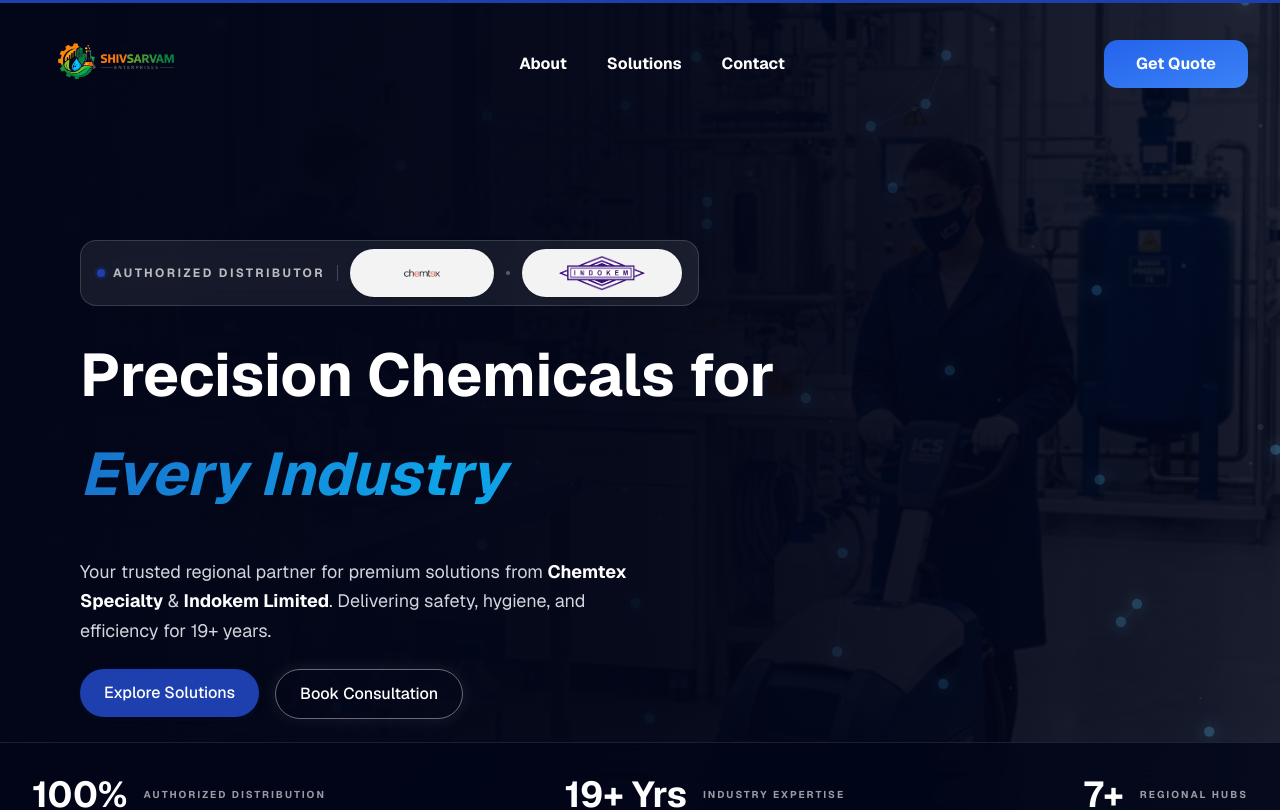
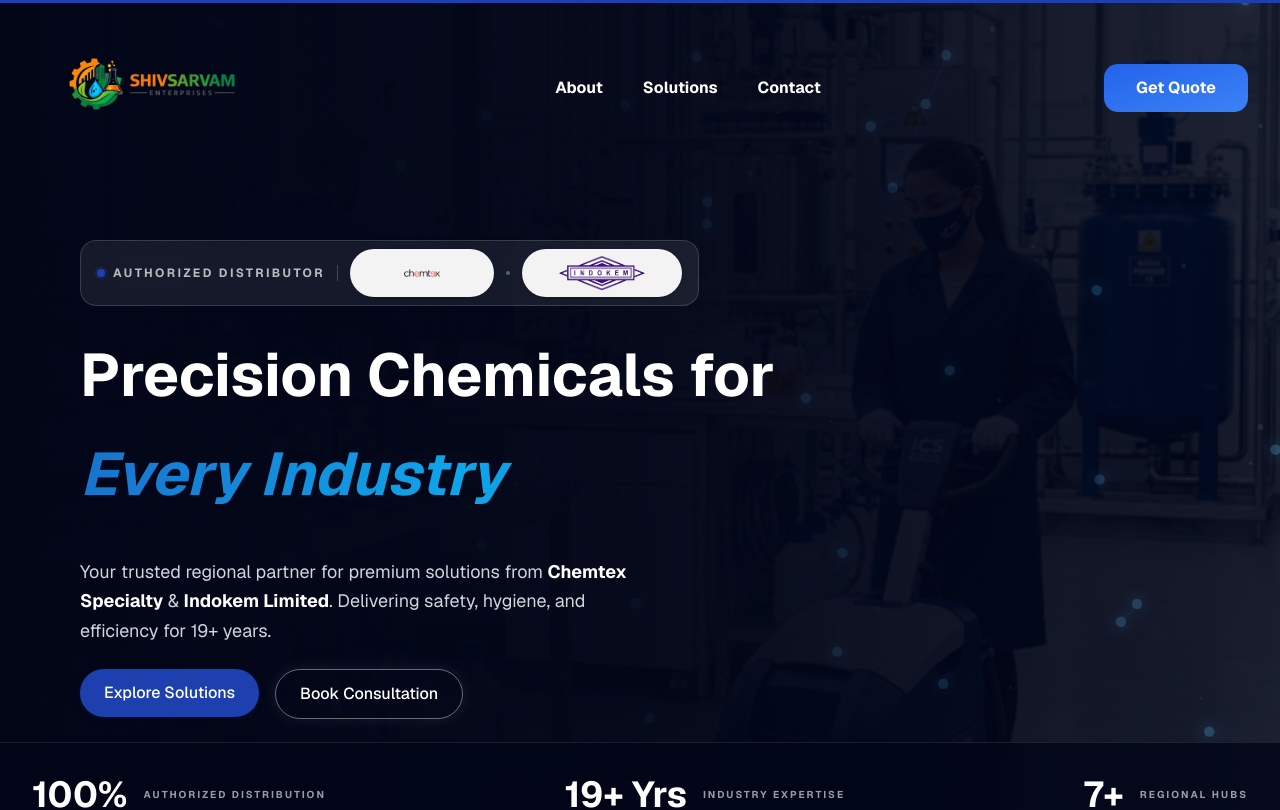
Before and after one commit to Botrixai89/Shivsarvam-Enterprise, a Next.js app: page / in a window 1280 px wide. Shown: the top 810 px of the page. Built offline with nearby package versions, Linux system fonts and the light colour scheme.

Commit message:
logo size increase

```diff
--- a/components/navbar.tsx
+++ b/components/navbar.tsx
@@ -38,15 +38,15 @@ export function Navbar() {
         }`}
     >
       <div className="max-w-7xl mx-auto px-4 sm:px-6 lg:px-8">
-        <div className="flex justify-between items-center h-20 md:h-24 lg:h-28">
-          <Link href="/" className="flex items-center group transition-all duration-300">
-            <div className="relative">
+        <div className="flex justify-between items-center h-24 md:h-32 lg:h-36 xl:h-40">
+          <Link href="/" className="flex items-center group transition-all duration-300 shrink-0">
+            <div className="relative flex items-center">
               <Image
                 src="/logo.png"
                 alt="Shivsarvam"
-                width={260}
-                height={96}
-                className={`h-16 md:h-20 lg:h-28 w-auto object-contain transition-all duration-300 ${
+                width={400}
+                height={160}
+                className={`h-20 md:h-28 lg:h-36 xl:h-40 w-auto object-contain transition-all duration-300 ${
                   isScrolled ? 'brightness-90' : 'brightness-110'
                 } group-hover:scale-105`}
                 priority
```
